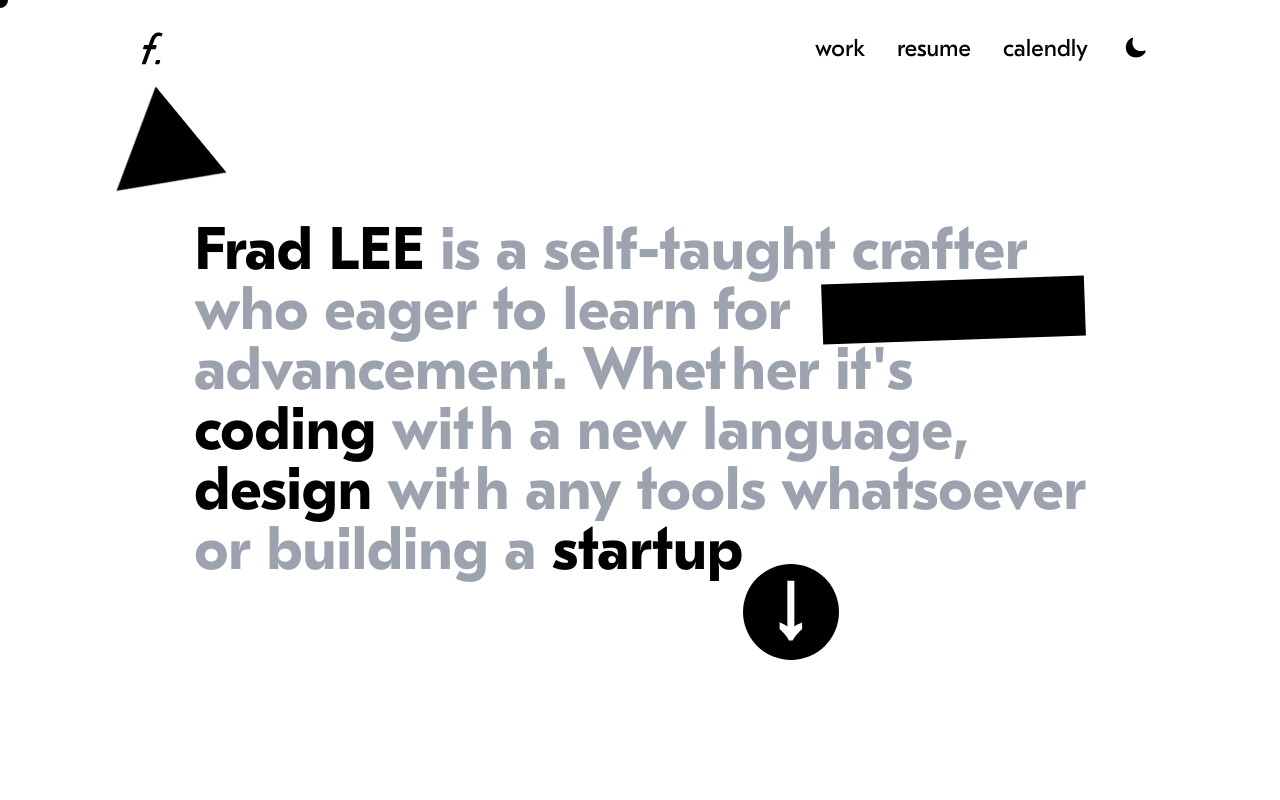
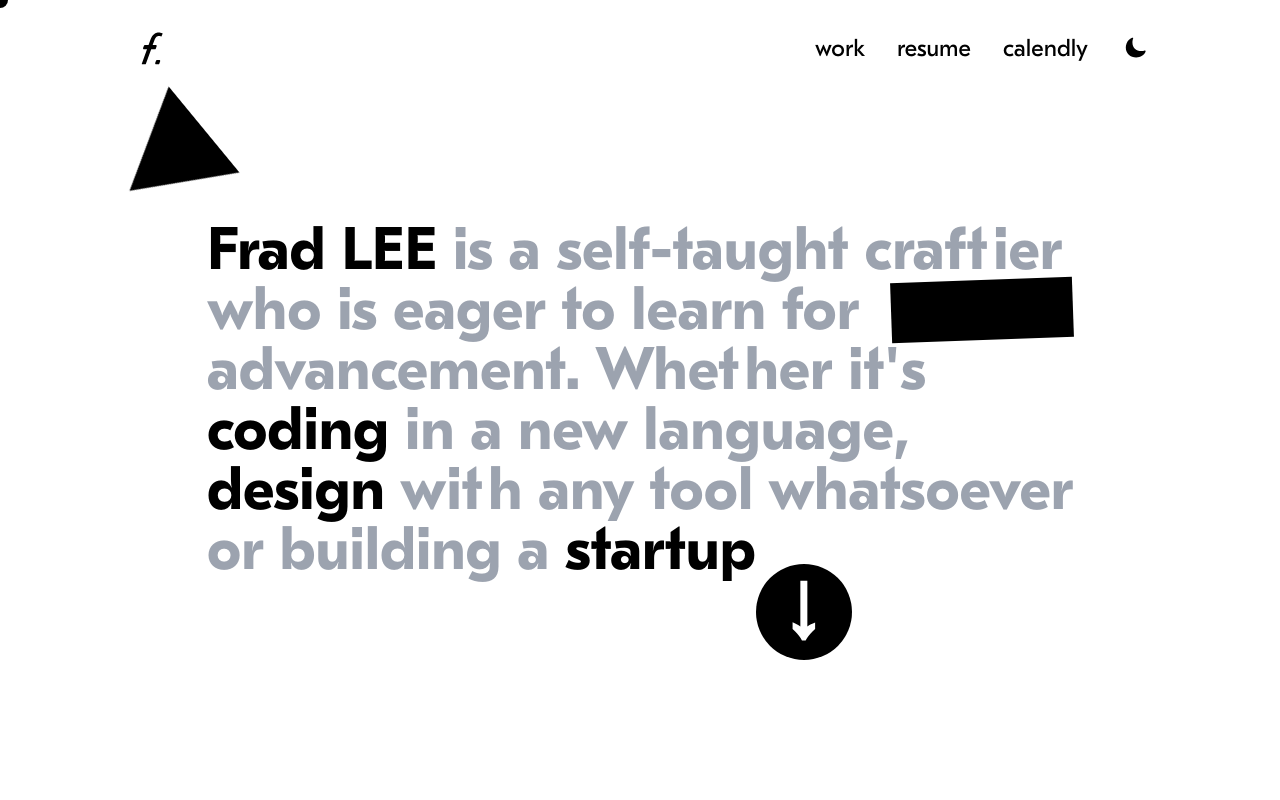
Before and after one commit to FradSer/frad-me, a Next.js app: page / in a window 1280 px wide. Shown: the top 800 px of the page. Built offline with nearby package versions, Linux system fonts and the light colour scheme.

Commit message:
fix(landing): typos

```diff
--- a/components/Landing/Hero/index.tsx
+++ b/components/Landing/Hero/index.tsx
@@ -27,20 +27,20 @@ function Hero({ isWebXR }: IHeroProps) {
             <Triangle />
           </div>
           Frad LEE
-          <span className="text-gray-400"> is a self-taught crafter</span>
+          <span className="text-gray-400"> is a self-taught craftier</span>
         </div>
         <div className="flex w-full">
-          <span className="text-gray-400">who eager to learn for</span>
+          <span className="text-gray-400">who is eager to learn for</span>
           <Rectangle />
         </div>
         <span className="text-gray-400">advancement. Whether it&apos;s </span>
         <div>
           coding
-          <span className="text-gray-400"> with a new language, </span>
+          <span className="text-gray-400"> in a new language, </span>
         </div>
         <div>
           design
-          <span className="text-gray-400"> with any tools whatsoever</span>
+          <span className="text-gray-400"> with any tool whatsoever</span>
         </div>
         <div className="relative">
           <span className="text-gray-400">or building a </span>
```
